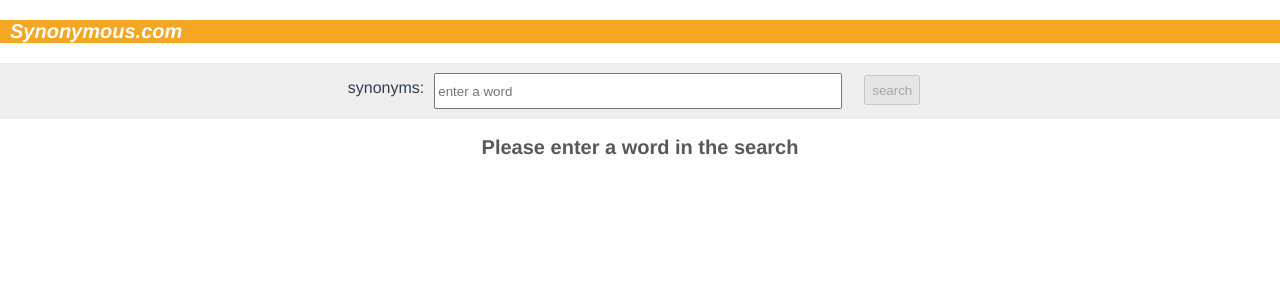
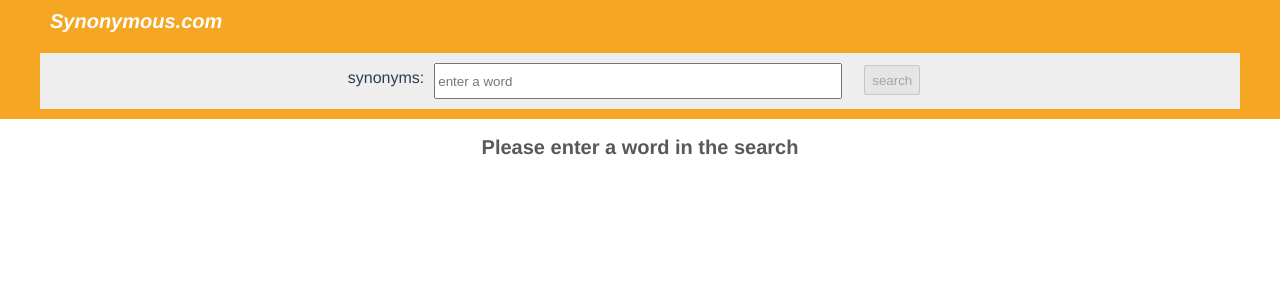
Before and after one commit to kimmichurri/Synonymous, a Vue app: page / in a window 1280 px wide. Shown: the top 300 px of the page. Built offline with nearby package versions, Linux system fonts and the light colour scheme.

Commit message:
Add header styling

```diff
--- a/src/App.vue
+++ b/src/App.vue
@@ -1,6 +1,8 @@
 <template>
   <div id="app">
-    <Header/>
+    <Header
+    />
+    <div class="user-input-container-wrapper">
       <div class="user-input-container">
           <p>synonyms: </p>
           <input v-model="currentSearchText" placeholder="enter a word">
@@ -11,6 +13,7 @@
             >
             search
           </button>
+      </div>
     </div>
     <Card
       v-if="synonyms.length"
@@ -88,6 +91,7 @@ export default {
 </script>
 
 <style>
+
 #app {
   font-family: 'Avenir', Helvetica, Arial, sans-serif;
   -webkit-font-smoothing: antialiased;
@@ -134,4 +138,9 @@ input,
   color: #595959;
 }
 
+.user-input-container-wrapper {
+  background-color: #f5a622ff;
+  padding: 10px 40px;
+}
+
 </style>
--- a/src/components/Header.vue
+++ b/src/components/Header.vue
@@ -17,6 +17,8 @@
   font-size: 1.25em;
   font-style: italic;
   font-weight: bold;
+  margin: 0px;
+  padding: 10px 40px;
 }
 
 </style>
```
Lines whose indentation alone changed are shown as unchanged.
